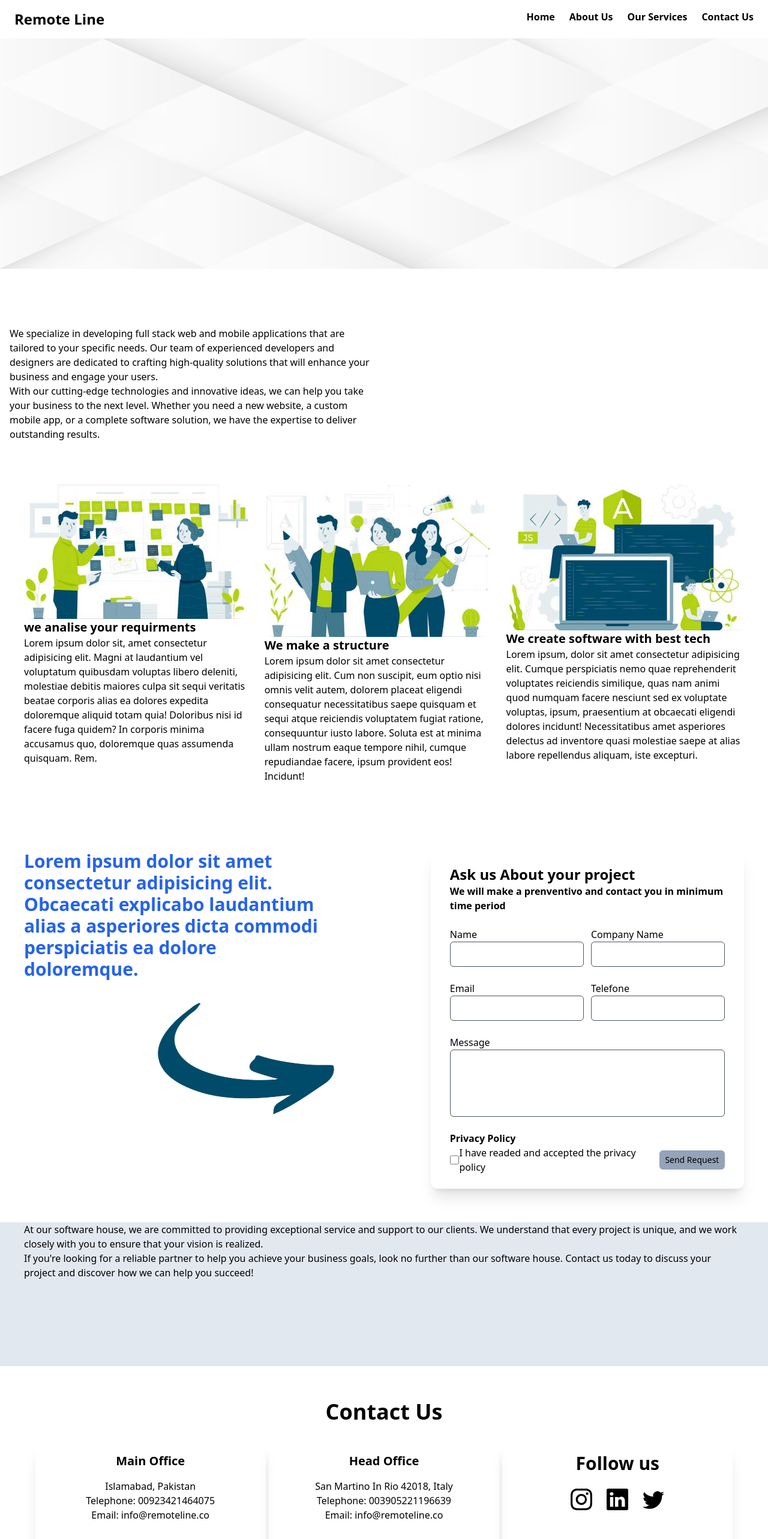
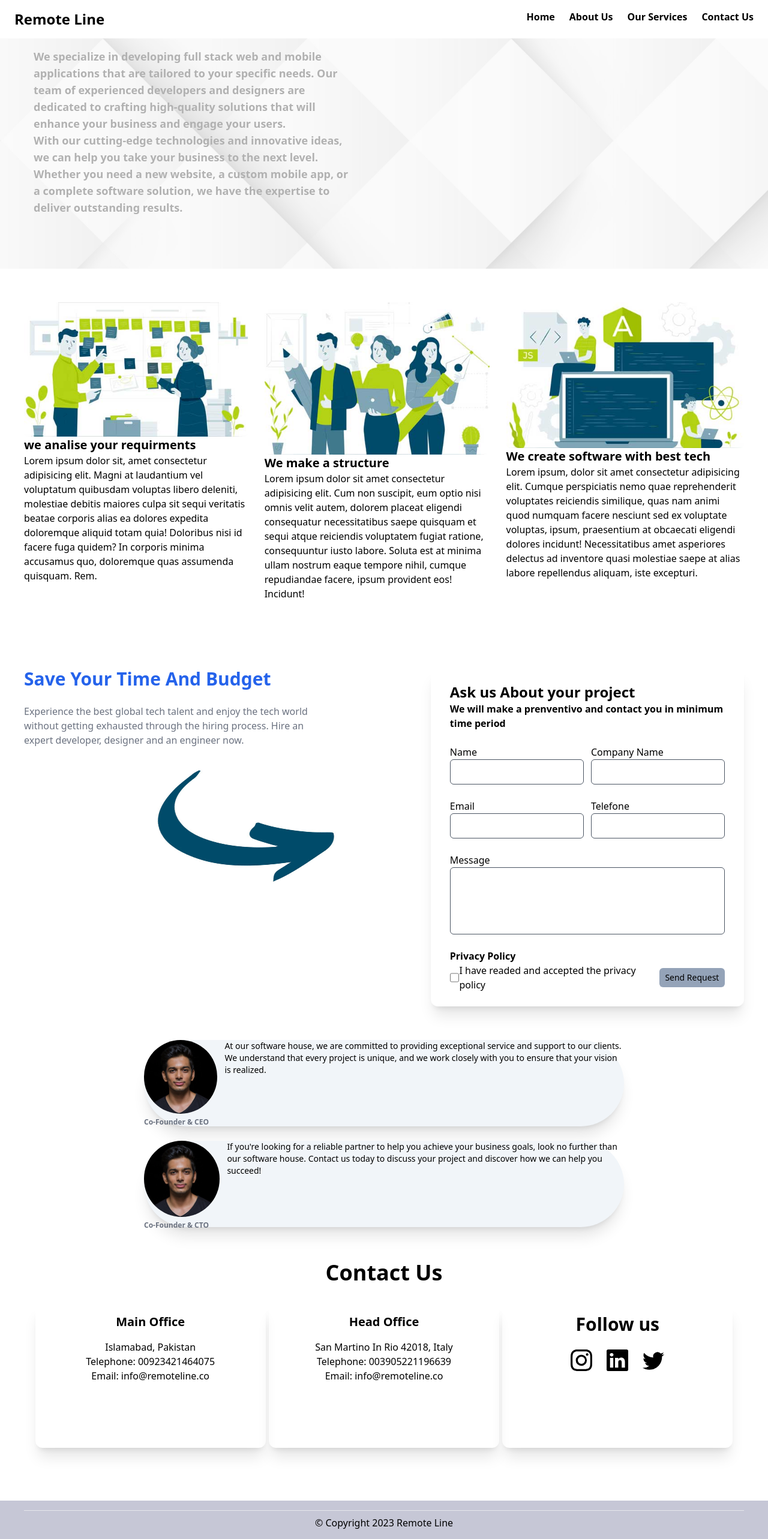
Before and after one commit to sohailabbas11/RemoteLine-Landing, a React (Create React App) app: page / in a window 1280 px wide. Shown: the top 2566 px of the page at 60% size. Built offline with nearby package versions, Linux system fonts and the light colour scheme.

Commit message:
new changes

```diff
--- a/src/components/GetInformation.tsx
+++ b/src/components/GetInformation.tsx
@@ -3,7 +3,9 @@ const GetInformation = () => {
     return (
         <div className='flex flex-col md:flex-row px-4 md:px-10 gap-40 py-4 md:py-14'>
             <div className='md:w-1/2 space-y-6'>
-                <p className='text-3xl font-semibold text-blue-600'>Lorem ipsum dolor sit amet consectetur adipisicing elit. Obcaecati explicabo laudantium alias a asperiores dicta commodi perspiciatis ea dolore doloremque.</p>
+                <p className='text-3xl font-semibold text-blue-600'>Save Your Time And Budget</p>
+                <p className="text-gray-500">
+                    Experience the best global tech talent and enjoy the tech world without getting exhausted through the hiring process. Hire an expert developer, designer and an engineer now.</p>
                 <img className=" h-52 w-96 ml-44 -rotate-12" src={require('../images/freccia.jpg')} alt='' />
             </div>
             <div className='md:w-1/2 p-4 rounded-xl shadow-xl'>
--- a/src/components/Home.tsx
+++ b/src/components/Home.tsx
@@ -1,10 +1,11 @@
 
 const Home = () => {
     return (
-        <div className='' >
-            <img className="w-full h-96 opacity-30 bg" src={require('../images/bg.jpg')} alt='' />
-            <div className="flex flex-col mt-20 px-4 md:w-1/2">
-                <p className="font-medium py-4">
+        <div
+            style={{ backgroundImage: `url(${require('../images/bg.jpg')})` }}
+            className='bg-cover h-96 opacity-30 ' >
+            <div className="flex px-4 md:w-1/2">
+                <p className="text-lg font-semibold py-4 px-4 md:px-10">
                     We specialize in developing full stack web and mobile applications that are tailored to your specific needs. Our team of experienced developers and designers are dedicated to crafting high-quality solutions that will enhance your business and engage your users. <br />
                     With our cutting-edge technologies and innovative ideas, we can help you take your business to the next level. Whether you need a new website, a custom mobile app, or a complete software solution, we have the expertise to deliver outstanding results. <br />
                 </p>
--- a/src/components/Message.tsx
+++ b/src/components/Message.tsx
@@ -1,14 +1,25 @@
-import React from 'react'
 
 const Message = () => {
     return (
-        <div className='bg-slate-200 w-full h-60 px-4 md:px-10'>
-            <p>
-                At our software house, we are committed to providing exceptional service and support to our clients. We understand that every project is unique, and we work closely with you to ensure that your vision is realized. <br />
-            </p>
-            <p>
-                If you're looking for a reliable partner to help you achieve your business goals, look no further than our software house. Contact us today to discuss your project and discover how we can help you succeed!
-            </p>
+        <div className='px-4 md:px-10 space-y-6 place-items-center'>
+            <div className='flex space-x-3 bg-slate-100  w-full md:w-2/3 h-36 rounded-full shadow-xl'>
+                <div>
+                    <img className='h-17 w-17 rounded-full' src={require('../images/person2.jpeg')} alt="" />
+                    <span className="text-xs font-semibold text-gray-500">Co-Founder & CEO</span>
+                </div>
+                <p className='text-sm'>
+                    At our software house, we are committed to providing exceptional service and support to our clients. We understand that every project is unique, and we work closely with you to ensure that your vision is realized.
+                </p>
+            </div>
+            <div className='flex space-x-3 bg-slate-100 w-full md:w-2/3 h-36 rounded-full shadow-xl'>
+                <div>
+                    <img className='h-17 w-17 rounded-full' src={require('../images/person2.jpeg')} alt="" />
+                    <span className="text-xs font-semibold text-gray-500">Co-Founder & CTO</span>
+                </div>
+                <p className='text-sm'>
+                    If you're looking for a reliable partner to help you achieve your business goals, look no further than our software house. Contact us today to discuss your project and discover how we can help you succeed!
+                </p>
+            </div>
         </div>
     )
 }
```
Also changed, not shown: src/images/person2.jpeg (added).
